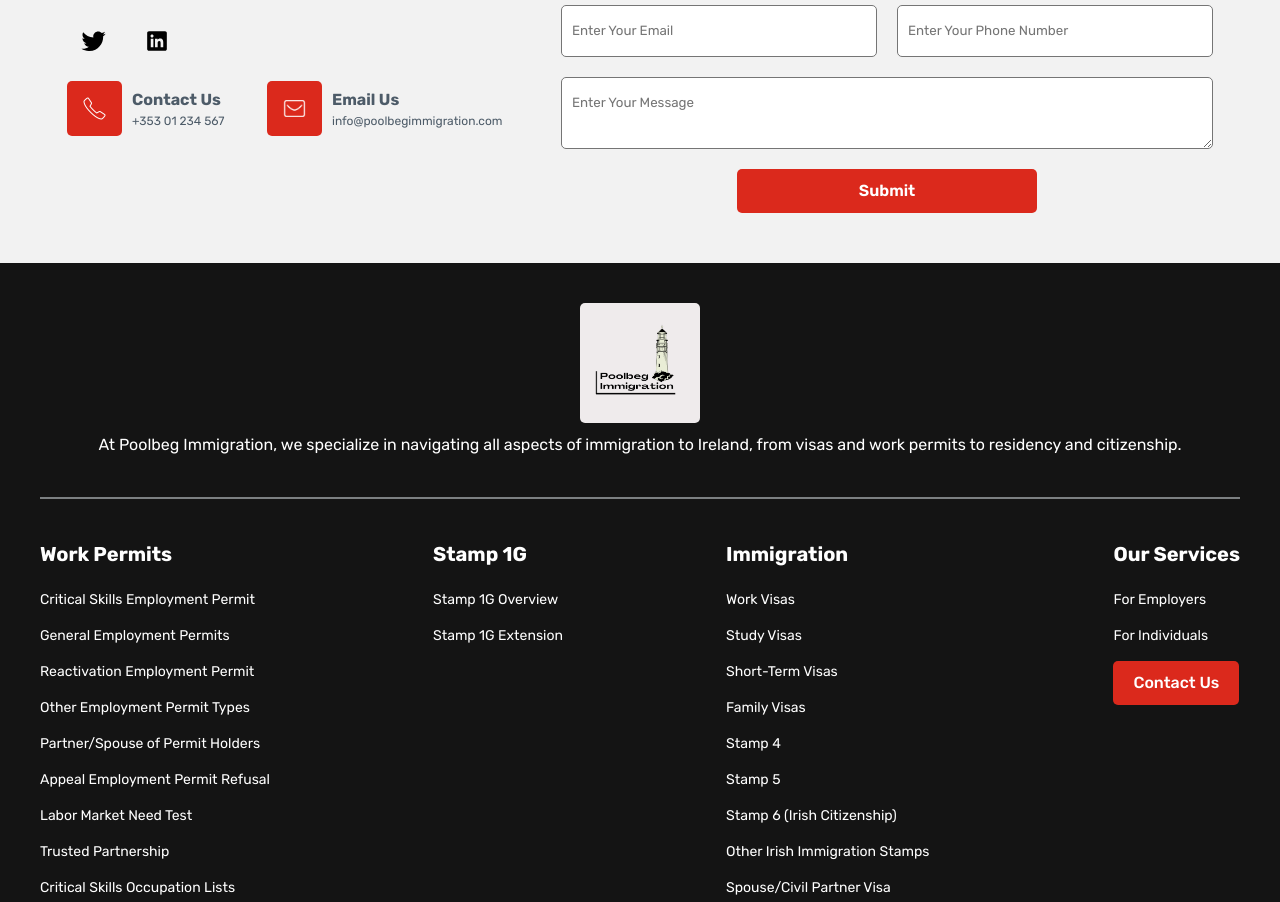
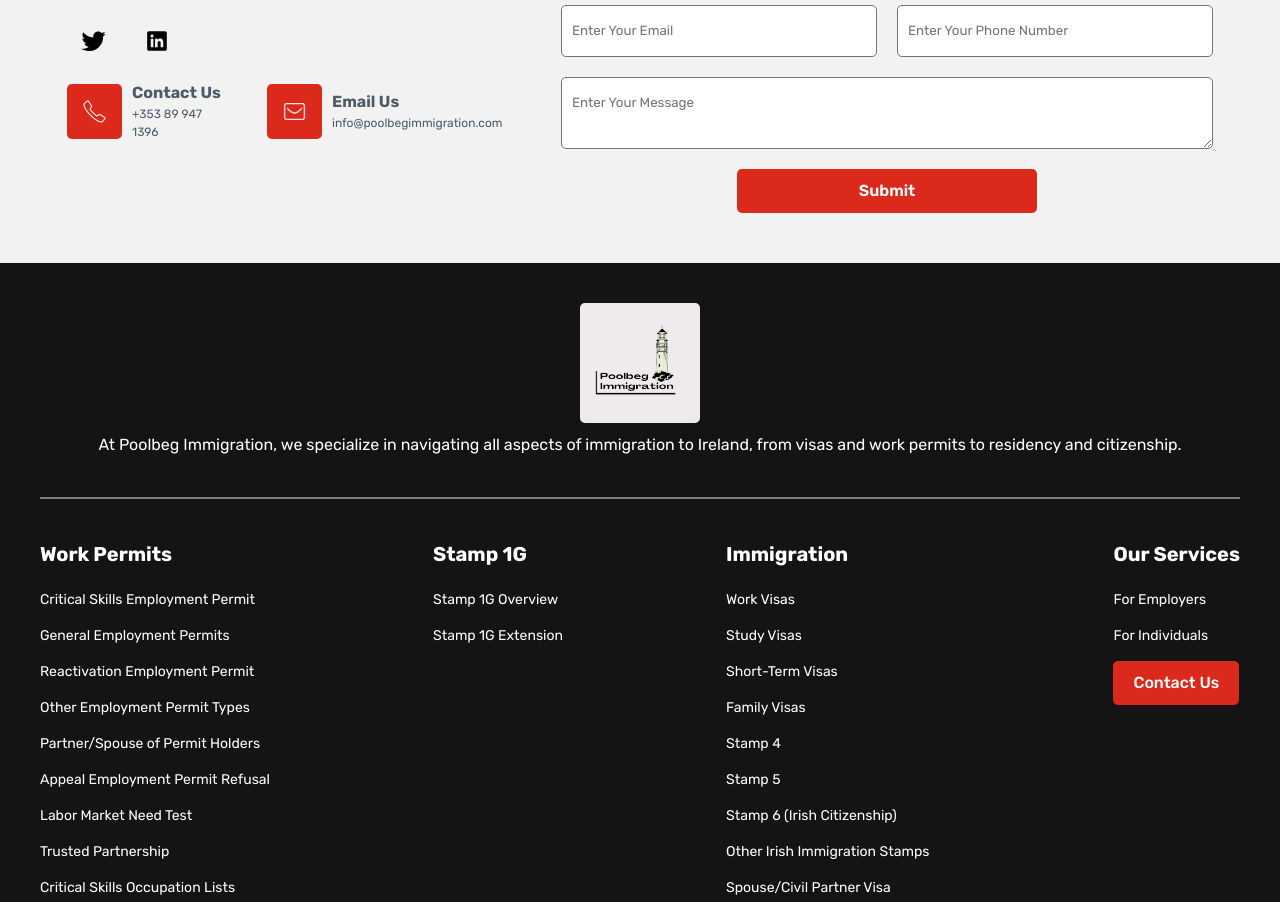
Before and after one commit to TartejBrothers/Poolbeg-Immigration, a React (Create React App) app: page /work-permit in a window 1280 px wide. Shown: the part 1565-2467 px from the top of the page. Built offline with nearby package versions, Linux system fonts and the light colour scheme.

Commit message:
Updated: Content

```diff
--- a/src/components/contactform.jsx
+++ b/src/components/contactform.jsx
@@ -32,7 +32,7 @@ export default function ContactForm() {
               </div>
               <div className="rightcontactelement">
                 <h3>Contact Us</h3>
-                <p>+353 01 234 567</p>
+                <p>+353 89 947 1396 </p>
               </div>
             </div>
 
--- a/src/pages/contactus.jsx
+++ b/src/pages/contactus.jsx
@@ -21,7 +21,7 @@ export default function ContactUs() {
                 <ion-icon name="call-outline"></ion-icon>
               </div>
               <div className="contactright">
-                <h5>+353 1 123 4567</h5>
+                <h5>+353 89 947 1396 </h5>
               </div>
             </div>
             <div className="contactelements">
--- a/src/pages/home.jsx
+++ b/src/pages/home.jsx
@@ -41,7 +41,7 @@ export default function Home() {
             <hr />
           </div>
           <p>
-            <ion-icon name="call"></ion-icon>+353 (01) 234 5678
+            <ion-icon name="call"></ion-icon> +353 89 947 1396
           </p>
         </div>
       </div>
```
